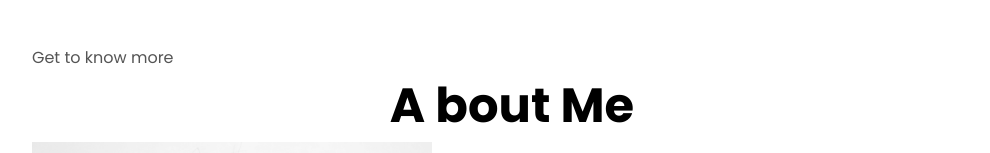
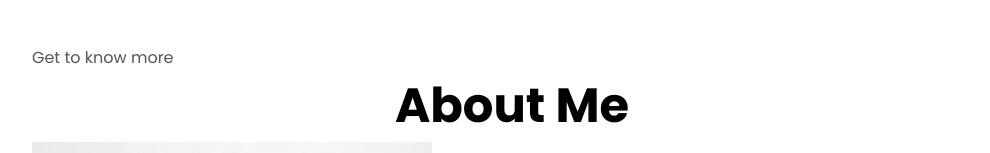
Before and after one commit to weldonfisher/Learn-html-css, a plain HTML site: page index.html in a window 1280 px wide. Shown: the part 763-916 px from the top of the page, without its empty margins (128-1118 px from the left). Drawn offline with Linux system fonts and the light colour scheme.

Commit message:
about me fixed

```diff
--- a/index.html
+++ b/index.html
@@ -61,7 +61,7 @@
     </section>
     <section id="about">
       <p class="section__text__p1">Get to know more</p>
-      <h1 class="title">A bout Me </h1>
+      <h1 class="title">About Me </h1>
       <div class="section-container">
         <div class="section__pic-container">
             <img src="./assets/about-pic.png" alt="">
```
